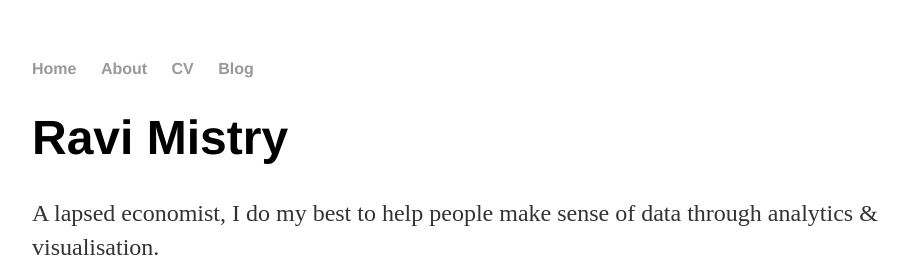
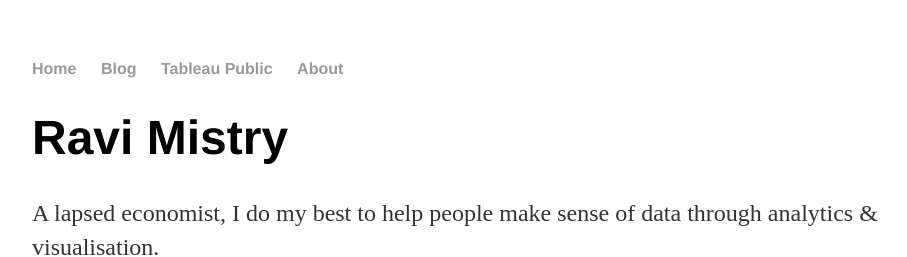
Before and after one commit to scribblr42/scribbles.github.io, a Jekyll site: the page built from about/index.html, in a window 1280 px wide. Shown: the top 257 px of the page, without its empty margins (160-1067 px from the left). Built offline with Jekyll 4.4.1, drawn with Linux system fonts in a browser that asks for light colours.

Commit message:
Update default.html

```diff
--- a/_layouts/default.html
+++ b/_layouts/default.html
@@ -9,9 +9,9 @@
 			<nav>
 	    		<ul>
 	        		<li><a href="/">Home</a></li>
-		        	<li><a href="/about">About</a></li>
-	        		<li><a href="/cv">CV</a></li>
-	        		<li><a href="/blog">Blog</a></li>
+				<li><a href="/blog">Blog</a></li>
+				<li><a href="https://public.tableau.com/profile/scribblr.42#!/">Tableau Public</a></li>
+				<li><a href="/about">About</a></li>
 	    		</ul>
 			</nav>
 			<div class="container">
```
